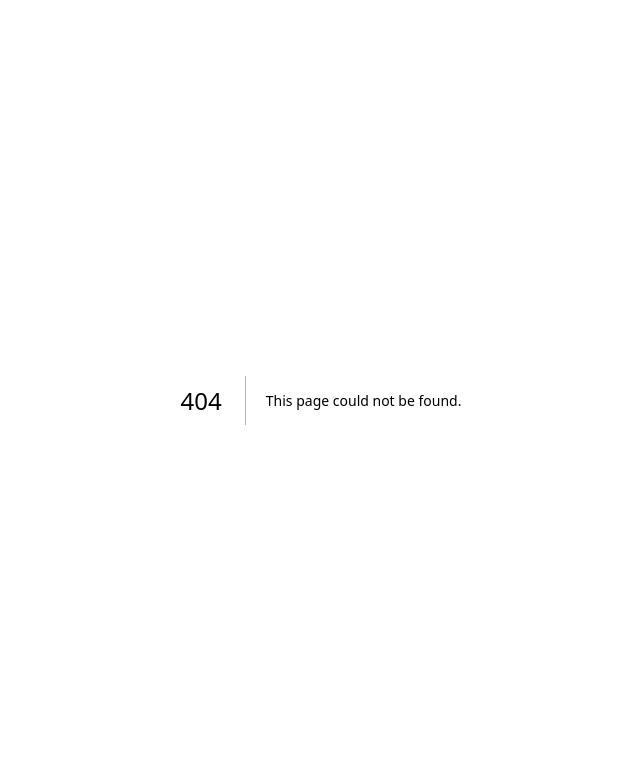
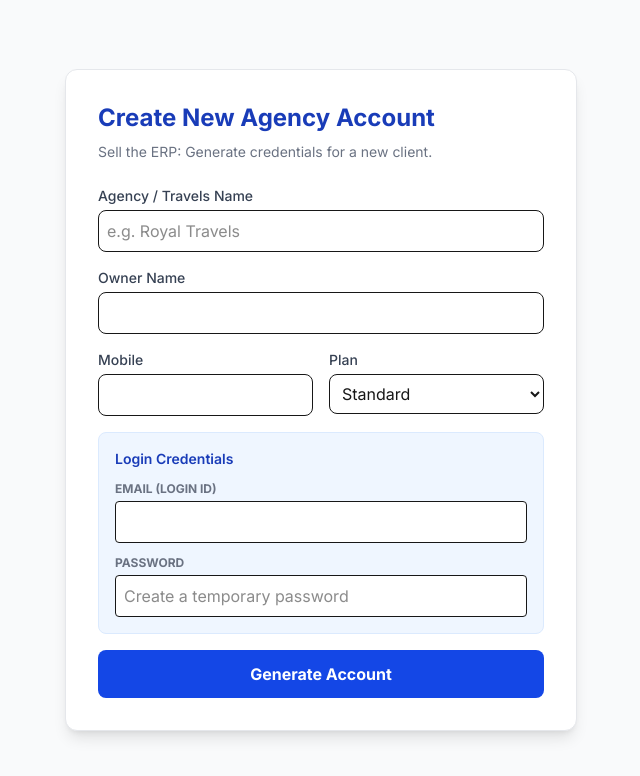
Before and after one commit to surajprakashpatel/travelerp, a Next.js app: page /admin/create-agency in a window 1280 px wide. Before the commit this address had no page. Shown: the top 776 px of the page, without its empty margins (319-959 px from the left). Built offline with nearby package versions, Linux system fonts and the light colour scheme; no server answers.

Commit message:
MultiTenancy

```diff
--- /dev/null
+++ b/app/admin/create-agency/page.tsx
@@ -0,0 +1,123 @@
+"use client";
+
+import { useState } from "react";
+import { auth, db } from "@/libs/firebase";
+import { createUserWithEmailAndPassword, signOut } from "firebase/auth";
+import { doc, setDoc, serverTimestamp } from "firebase/firestore";
+import toast from "react-hot-toast";
+
+export default function CreateAgencyPage() {
+  const [formData, setFormData] = useState({
+    agencyName: "",
+    ownerName: "",
+    email: "",
+    password: "", // You set a temporary password for them
+    mobile: ""
+  });
+  const [loading, setLoading] = useState(false);
+
+  const handleCreate = async (e: React.FormEvent) => {
+    e.preventDefault();
+    setLoading(true);
+
+    try {
+      // 1. Create Auth User (This logs them in automatically)
+      const userCredential = await createUserWithEmailAndPassword(
+        auth,
+        formData.email,
+        formData.password
+      );
+      const uid = userCredential.user.uid;
+
+      // 2. Create the Agency Document using UID as the Key
+      await setDoc(doc(db, "agencies", uid), {
+        agencyName: formData.agencyName,
+        ownerName: formData.ownerName,
+        email: formData.email,
+        mobile: formData.mobile,
+        plan: "Standard", // Default plan
+        createdAt: serverTimestamp(),
+      });
+
+      toast.success(`Agency Created Successfully!`);
+      toast.success(`UID: ${uid}`);
+
+      // 3. Important: Sign out the new user immediately
+      // so you (the admin) don't get stuck in their account
+      await signOut(auth);
+
+      // 4. Reset Form
+      setFormData({ agencyName: "", ownerName: "", email: "", password: "", mobile: "" });
+      alert("Success! The new agency account is ready. Please log back in as Admin if needed.");
+
+      // Optional: Redirect to login or stay here
+      // window.location.href = "/";
+
+    } catch (error: any) {
+      console.error(error);
+      toast.error(error.message);
+    } finally {
+      setLoading(false);
+    }
+  };
+
+  const handleChange = (e: React.ChangeEvent<HTMLInputElement>) => {
+    setFormData({ ...formData, [e.target.name]: e.target.value });
+  };
+
+  return (
+    <div className="min-h-screen flex items-center justify-center bg-gray-50 p-4">
+      <div className="bg-white p-8 rounded-xl shadow-lg w-full max-w-lg border border-gray-200">
+        <h1 className="text-2xl font-bold text-blue-800 mb-2">Create New Agency Account</h1>
+        <p className="text-gray-500 mb-6 text-sm">Sell the ERP: Generate credentials for a new client.</p>
+
+        <form onSubmit={handleCreate} className="space-y-4">
+          <div>
+            <label className="block text-sm font-medium text-gray-700">Agency / Travels Name</label>
+            <input name="agencyName" value={formData.agencyName} onChange={handleChange} required
+              className="w-full border p-2 rounded-lg mt-1" placeholder="e.g. Royal Travels" />
+          </div>
+
+          <div>
+            <label className="block text-sm font-medium text-gray-700">Owner Name</label>
+            <input name="ownerName" value={formData.ownerName} onChange={handleChange} required
+              className="w-full border p-2 rounded-lg mt-1" />
+          </div>
+
+          <div className="grid grid-cols-2 gap-4">
+             <div>
+               <label className="block text-sm font-medium text-gray-700">Mobile</label>
+               <input name="mobile" value={formData.mobile} onChange={handleChange} required
+                 className="w-full border p-2 rounded-lg mt-1" />
+             </div>
+             <div>
+               <label className="block text-sm font-medium text-gray-700">Plan</label>
+               <select className="w-full border p-2 rounded-lg mt-1 bg-white">
+                 <option>Standard</option>
+                 <option>Premium</option>
+               </select>
+             </div>
+          </div>
+
+          <div className="p-4 bg-blue-50 rounded-lg space-y-3 border border-blue-100">
+            <h3 className="font-semibold text-blue-800 text-sm">Login Credentials</h3>
+            <div>
+              <label className="block text-xs font-bold text-gray-500 uppercase">Email (Login ID)</label>
+              <input type="email" name="email" value={formData.email} onChange={handleChange} required
+                className="w-full border p-2 rounded bg-white mt-1" />
+            </div>
+            <div>
+              <label className="block text-xs font-bold text-gray-500 uppercase">Password</label>
+              <input type="text" name="password" value={formData.password} onChange={handleChange} required
+                className="w-full border p-2 rounded bg-white mt-1" placeholder="Create a temporary password" />
+            </div>
+          </div>
+
+          <button disabled={loading} className="w-full bg-blue-700 text-white py-3 rounded-lg font-bold hover:bg-blue-800 transition">
+            {loading ? "Creating..." : "Generate Account"}
+          </button>
+        </form>
+      </div>
+    </div>
+  );
+}
--- /dev/null
+++ b/app/context/AuthContext.tsx
@@ -0,0 +1,60 @@
+"use client";
+
+import { createContext, useContext, useEffect, useState } from "react";
+import { auth, db } from "@/libs/firebase";
+import { onAuthStateChanged } from "firebase/auth";
+import { doc, getDoc } from "firebase/firestore";
+
+interface AgencyUser {
+  uid: string; // This is the Agency ID
+  email: string | null;
+  agencyName: string;
+  ownerName: string;
+  plan: string;
+}
+
+const AuthContext = createContext<{ user: AgencyUser | null; loading: boolean }>({
+  user: null,
+  loading: true,
+});
+
+export const AuthProvider = ({ children }: { children: React.ReactNode }) => {
+  const [user, setUser] = useState<AgencyUser | null>(null);
+  const [loading, setLoading] = useState(true);
+
+  useEffect(() => {
+    const unsubscribe = onAuthStateChanged(auth, async (firebaseUser) => {
+      if (firebaseUser) {
+        try {
+          // Fetch the Agency Profile directly using the UID
+          const docRef = doc(db, "agencies", firebaseUser.uid);
+          const docSnap = await getDoc(docRef);
+
+          if (docSnap.exists()) {
+            setUser({
+              uid: firebaseUser.uid,
+              email: firebaseUser.email,
+              agencyName: docSnap.data().agencyName,
+              ownerName: docSnap.data().ownerName,
+              plan: docSnap.data().plan,
+            });
+          }
+        } catch (error) {
+          console.error("Error fetching agency profile:", error);
+        }
+      } else {
+        setUser(null);
+      }
+      setLoading(false);
+    });
+    return () => unsubscribe();
+  }, []);
+
+  return (
+    <AuthContext.Provider value={{ user, loading }}>
+      {children}
+    </AuthContext.Provider>
+  );
+};
+
+export const useAuth = () => useContext(AuthContext);
--- a/app/dashboard/page.tsx
+++ b/app/dashboard/page.tsx
@@ -2,11 +2,13 @@
 
 import { useEffect, useState } from "react";
 import { db } from "@/libs/firebase";
+import { useAuth } from "@/context/AuthContext";
 import { collection, getDocs, query, where, orderBy, limit } from "firebase/firestore";
 import { Users, CalendarClock, Car, TrendingUp, ArrowRight } from "lucide-react";
 import Link from "next/link";
 
 export default function DashboardHome() {
+  const { user } = useAuth();
   const [stats, setStats] = useState({
     totalClients: 0,
     pendingBookings: 0,
@@ -19,12 +21,13 @@ export default function DashboardHome() {
   useEffect(() => {
     const fetchStats = async () => {
       try {
+        if (!user) return;
         // 1. Fetch Counts (In a real production app, use 'count()' aggregations for cost efficiency)
-        const clientsSnap = await getDocs(collection(db, "clients"));
-        const vehiclesSnap = await getDocs(collection(db, "vehicles"));
+        const clientsSnap = await getDocs(collection(db, "agencies", user.uid, "clients"));
+        const vehiclesSnap = await getDocs(collection(db, "agencies", user.uid, "vehicles"));
 
         // Fetch Bookings to filter status locally or via query
-        const bookingsRef = collection(db, "bookings");
+        const bookingsRef = collection(db, "agencies", user.uid, "bookings");
 
         // Query for Pending
         const pendingSnap = await getDocs(query(bookingsRef, where("status", "==", "Pending")));
--- a/app/dashboard/reports/page.tsx
+++ b/app/dashboard/reports/page.tsx
@@ -3,6 +3,7 @@
 import { useState, useEffect, useMemo } from "react";
 import { db } from "@/libs/firebase"; // Ensure this matches your folder name (lib vs libs)
 import { collection, getDocs, query, orderBy } from "firebase/firestore";
+import {useAuth} from "@/context/AuthContext";
 import {
   BarChart,
   Bar,
@@ -33,6 +34,7 @@ export default function ReportsPage() {
   const [bills, setBills] = useState<any[]>([]);
   const [activeTab, setActiveTab] = useState<"overview" | "client" | "agent" | "trip">("overview");
   const [searchTerm, setSearchTerm] = useState("");
+  const { user } = useAuth();
 
   // Statistics State
   const [stats, setStats] = useState({
@@ -52,8 +54,9 @@ export default function ReportsPage() {
 
   const fetchReportData = async () => {
     try {
+      if (!user) return;
       setLoading(true);
-      const q = query(collection(db, "bills"), orderBy("billDate", "desc"));
+      const q = query(collection(db, "agencies", user.uid, "bills"), orderBy("billDate", "desc"));
       const querySnapshot = await getDocs(q);
 
       const fetchedBills = querySnapshot.docs.map(doc => ({
--- a/app/layout.tsx
+++ b/app/layout.tsx
@@ -2,11 +2,12 @@ import type { Metadata } from "next";
 import { Inter } from "next/font/google";
 import { Toaster } from "react-hot-toast";
 import "./globals.css";
+import { AuthProvider } from "@/context/AuthContext";
 
 const inter = Inter({ subsets: ["latin"] });
 
 export const metadata: Metadata = {
-  title: "Chalbo Travels - Admin Panel",
+  title: "Travel ERP - Admin Panel",
   description: "ERP System for Travel Agency Management",
 };
 
@@ -19,8 +20,10 @@ export default function RootLayout({
     <html lang="en">
       <body className={`${inter.className} bg-gray-50 text-gray-900`}>
 
-        <Toaster position="top-right" />
-        {children}
+          <AuthProvider>
+          <Toaster position="top-right" />
+          {children}
+        </AuthProvider>
       </body>
     </html>
   );
```
Also changed, not shown: app/dashboard/agents/page.tsx (+9 -3 lines), app/dashboard/billing/page.tsx (+7 -2 lines), app/dashboard/bookings/page.tsx (+8 -4 lines), app/dashboard/clients/page.tsx (+12 -8 lines), app/dashboard/drivers/page.tsx (+6 -2 lines), app/dashboard/trips/create/page.tsx (+6 -2 lines), app/dashboard/vehicles/page.tsx (+7 -3 lines).
